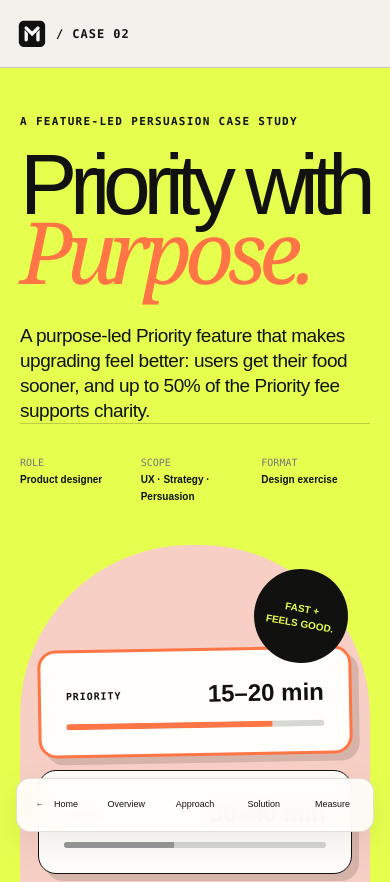
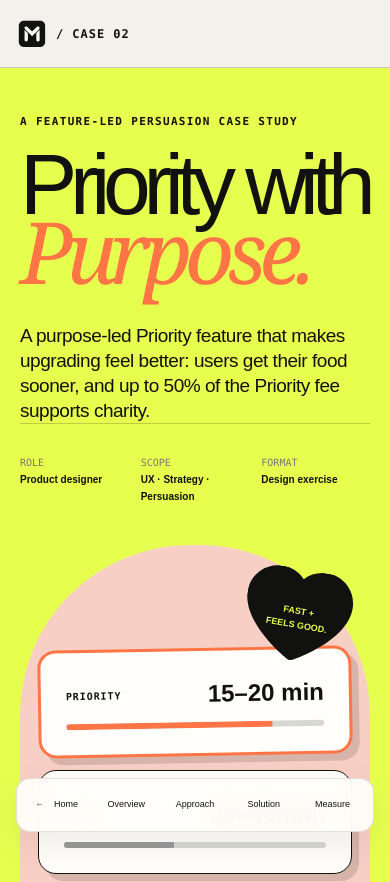
Before and after one commit to gridboxes/LMWN-Challenge, a Next.js app: page /work/priority-with-purpose in a window 390 px wide. Shown: the top 882 px of the page. Built offline with nearby package versions, Linux system fonts and the light colour scheme.

Commit message:
Shape Priority hero sticker as heart

```diff
--- a/app/globals.css
+++ b/app/globals.css
@@ -216,7 +216,7 @@ footer { min-height:160px; padding:50px max(5vw,56px); display:flex; justify-con
 .priority-hero h1 { margin:0 0 35px; font-size:clamp(82px,9vw,156px); line-height:.78; letter-spacing:-.085em; }
 .priority-hero h1 em { color:var(--orange); font-family:Georgia,serif; font-weight:400; }
 .priority-hero-art { position:relative; min-height:590px; padding:105px 7% 55px; display:flex; flex-direction:column; justify-content:center; gap:14px; background:#f8cfc4; border-radius:300px 300px 12px 12px; overflow:visible; }
-.speed-sticker { position:absolute; z-index:2; right:38px; top:38px; width:128px; height:128px; display:grid; place-items:center; background:var(--ink); color:var(--acid); border-radius:50%; transform:rotate(10deg); text-align:center; font-weight:800; font-size:13px; }
+.speed-sticker { position:absolute; z-index:2; right:28px; top:34px; width:148px; height:128px; padding:8px 24px 0; display:grid; place-items:center; -webkit-mask:url("/heart.svg") center/contain no-repeat; mask:url("/heart.svg") center/contain no-repeat; background:var(--ink); color:var(--acid); transform:rotate(10deg); text-align:center; font-weight:800; font-size:13px; }
 .speed-line { position:relative; z-index:1; min-height:120px; padding:25px; display:grid; grid-template-columns:1fr auto; gap:10px; align-items:center; background:var(--white); border:1px solid var(--ink); border-radius:18px; box-shadow:7px 7px 0 rgba(17,17,15,.14); }
 .speed-line b { font-family:var(--font-geist-mono); font-size:10px; letter-spacing:.09em; }.speed-line strong { font-size:24px; }
 .speed-line i { grid-column:1 / 3; height:6px; background:#d8d8d3; border-radius:6px; overflow:hidden; }.speed-line i:after { content:""; display:block; width:42%; height:100%; background:#999; }
@@ -339,7 +339,7 @@ footer { min-height:160px; padding:50px max(5vw,56px); display:flex; justify-con
   .closing-card { padding:45px 25px; }.closing-card h3 { font-size:39px; }
   footer { padding:45px 20px 95px; align-items:flex-start; flex-direction:column; gap:18px; }
   .next-case { min-height:220px; padding:52px 20px; }
-  .priority-hero { padding-top:48px; gap:40px; }.priority-hero h1 { font-size:clamp(70px,22vw,105px); }.priority-hero-art { min-height:480px; padding:100px 18px 30px; border-radius:170px 170px 16px 16px; }.speed-sticker { width:94px; height:94px; right:22px; top:24px; font-size:10px; }.speed-line { min-height:100px; }
+  .priority-hero { padding-top:48px; gap:40px; }.priority-hero h1 { font-size:clamp(70px,22vw,105px); }.priority-hero-art { min-height:480px; padding:100px 18px 30px; border-radius:170px 170px 16px 16px; }.speed-sticker { width:108px; height:93px; padding:6px 16px 0; right:18px; top:24px; font-size:9px; }.speed-line { min-height:100px; }
   .portfolio-header { height:68px; padding:0 18px; }.portfolio-header nav a { min-width:auto; padding:8px 10px; font-size:8px; }.portfolio-header nav a:not(.active) { display:none; }
   .portfolio-hero { min-height:440px; padding:75px 20px 70px; }.availability { align-items:flex-start; flex-direction:column; gap:12px; }.portfolio-hero h1 { font-size:clamp(54px,16.5vw,82px); line-height:.84; }.portfolio-hero .home-intro > p { font-size:16px; }.assignment-meta { grid-template-columns:1fr; gap:10px; }.home-hero-board { min-height:460px; margin-top:18px; padding:12px; box-shadow:9px 9px 0 var(--blue); }.home-board-case { min-height:145px; padding:18px; grid-template-columns:36px 1fr auto; gap:10px; }.home-board-case b { font-size:30px; }.home-board-case i { font-size:26px; }
   .ticker { justify-content:flex-start; }
```
